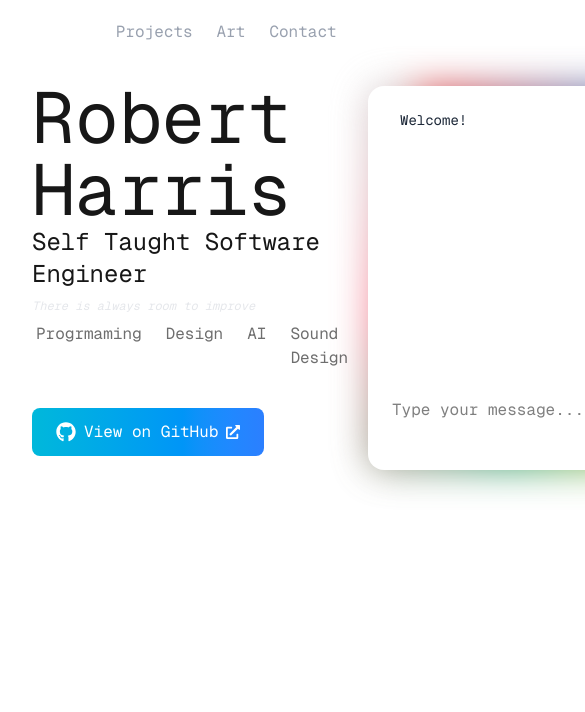
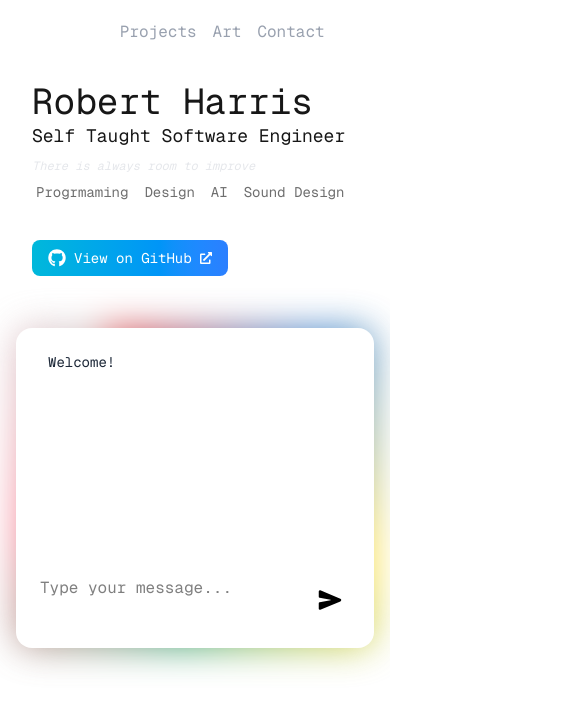
Before and after one commit to rlh850/portfolio, a Next.js app: page / in a window 390 px wide. Shown: the top 712 px of the page, 585 px wide, since content can reach past the window. Built offline with nearby package versions, Linux system fonts and the light colour scheme.

Commit message:
Refactor layout and styles in Hero, Navigation, and ChatWindow components for improved responsiveness and visual consistency; adjust text sizes and spacing for better user experience.

```diff
--- a/src/app/components/Hero.tsx
+++ b/src/app/components/Hero.tsx
@@ -8,7 +8,7 @@ const Hero = () => {
    return (
       <div className="flex flex-col flex-1 p-4 font-mono">
          <motion.h1
-            className="text-7xl"
+            className="text-4xl md:text-7xl"
             initial={{ opacity: 0, y: -50 }}
             animate={{ opacity: 1, y: 0 }}
             transition={{ duration: 1 }}
@@ -17,7 +17,7 @@ const Hero = () => {
          </motion.h1>
 
          <motion.p
-            className="text-2xl"
+            className="text-lg md:text-2xl"
             initial={{ opacity: 0 }}
             animate={{ opacity: 1 }}
             transition={{ delay: 0.5, duration: 0.8 }}
@@ -33,11 +33,11 @@ const Hero = () => {
          >
             There is always room to improve
          </motion.p>
-         <motion.div className="flex gap-4">
+         <motion.div className="flex gap-2 md:gap-4 flex-wrap">
             {skills.map((skill, index) => (
                <motion.div
                   key={index}
-                  className="border-b-2 border-transparent hover:border-white p-1 rounded mt-1 transition-all duration-300 ease-in-out"
+                  className="border-b-2 border-transparent hover:border-white p-1 rounded mt-1 transition-all duration-300 ease-in-out text-sm md:text-base"
                   initial={{ opacity: 0 }}
                   animate={{ opacity: 1 }}
                   transition={{ delay: 1, duration: 5 }}
@@ -58,8 +58,8 @@ const Hero = () => {
                target="_blank"
                rel="noopener noreferrer"
                className="
-               inline-flex items-center gap-2 px-6 py-3
-               text-white
+               inline-flex items-center gap-2 px-4 md:px-6 py-2 md:py-3
+               text-white text-sm md:text-base
                rounded-lg
                bg-gradient-to-r from-cyan-500 via-blue-500 to-red-500 bg-[length:200%_auto]
                transition-all duration-500
@@ -67,9 +67,9 @@ const Hero = () => {
                hover:scale-105
             "
             >
-               <FaGithub className="text-xl" />
+               <FaGithub className="text-lg md:text-xl" />
                <span>View on GitHub</span>
-               <FaExternalLinkAlt className="text-sm" />
+               <FaExternalLinkAlt className="text-xs md:text-sm" />
             </a>
          </motion.div>
       </div>
--- a/src/app/components/Navigation.tsx
+++ b/src/app/components/Navigation.tsx
@@ -9,12 +9,12 @@ interface NavigationProps {
 
 const Navigation = ({ activeSection, setActiveSection }: NavigationProps) => {
    return (
-      <nav className="flex gap-4 justify-center mt-4 font-mono">
+      <nav className="flex gap-2 md:gap-4 justify-center mt-4 font-mono flex-wrap">
          {pages.map((page, index) => (
             <li
                key={index}
                onClick={() => setActiveSection(page)}
-               className={`list-none cursor-pointer transition-colors border-b-2 border-transparent hover:border-white p-1 rounded transition-all duration-300 ease-in-out ${
+               className={`list-none cursor-pointer border-b-2 border-transparent hover:border-white p-1 rounded transition-all duration-300 ease-in-out ${
                   activeSection === page
                      ? 'text-white border-white'
                      : 'text-gray-400 hover:text-gray-300'
--- a/src/app/components/chat/ChatWindow.tsx
+++ b/src/app/components/chat/ChatWindow.tsx
@@ -62,8 +62,8 @@ const ChatWindow = () => {
 
    return (
       <div className="mt-5 font-mono">
-         <div className="gradient-border w-full max-w-2xl rounded-2xl">
-            <div className="bg-white h-96 rounded-2xl flex flex-col">
+         <div className="gradient-border w-full max-w-2xl mx-auto rounded-2xl">
+            <div className="bg-white h-80 md:h-96 rounded-2xl flex flex-col">
                <ChatMessagesArea messages={messages} />
                <ChatInputArea
                   inputText={inputText}
--- a/src/app/page.tsx
+++ b/src/app/page.tsx
@@ -15,7 +15,7 @@ const Page = () => {
          case 'Home':
             return (
                <div className="flex justify-center items-center p-4">
-                  <div className="flex max-w-7xl w-full">
+                  <div className="flex flex-col md:flex-row max-w-7xl w-full gap-4 md:gap-0">
                      <div className="flex-1">
                         <Hero />
                      </div>
```
